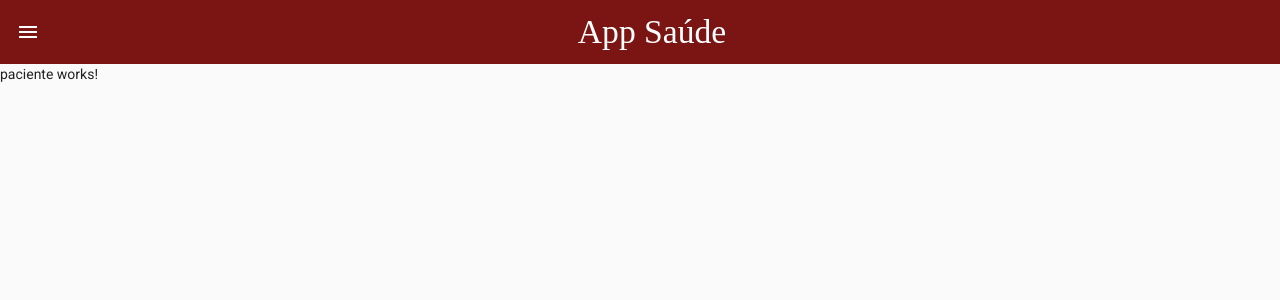
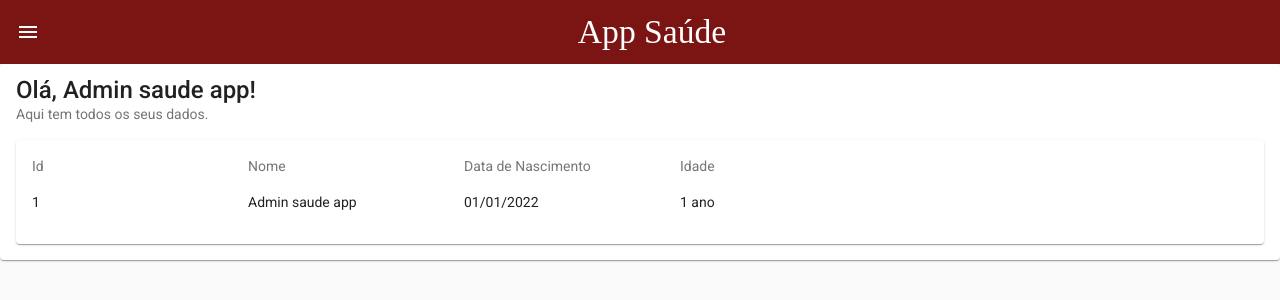
Before and after one commit to Brunostaine/saude-app, an Angular app: page /pacientes/paciente/1 in a window 1280 px wide. Shown: the top 300 px of the page. Built offline with nearby package versions, Linux system fonts and the light colour scheme; data requests are answered from the project's data file.

Commit message:
read paciente

```diff
--- a/src/app/pacientes/paciente/paciente.component.css
+++ b/src/app/pacientes/paciente/paciente.component.css
@@ -0,0 +1,17 @@
+
+.card-body {
+    display: flex;
+    flex-wrap: wrap;
+}
+
+.card-item {
+    width: 100%
+}
+
+@media (min-width: 500px) {
+
+    .card-item {
+        margin-right: 16px;
+    width: 200px;
+    }
+}
--- a/src/app/pacientes/paciente/paciente.component.html
+++ b/src/app/pacientes/paciente/paciente.component.html
@@ -1 +1,24 @@
-<p>paciente works!</p>
+<mat-card class="card">
+
+    <mat-card-title>Olá, {{ paciente.name }}!</mat-card-title>
+    <mat-card-subtitle>Aqui tem todos os seus dados.</mat-card-subtitle>
+
+<mat-card class="card-body">
+    <div class="card-item">
+        <mat-card-subtitle>Id</mat-card-subtitle>
+        <mat-card-content>{{ paciente.id }}</mat-card-content>
+    </div>
+    <div class="card-item">
+        <mat-card-subtitle>Nome</mat-card-subtitle>
+        <mat-card-content>{{ paciente.name }}</mat-card-content>
+    </div>
+    <div class="card-item">
+        <mat-card-subtitle>Data de Nascimento</mat-card-subtitle>
+        <mat-card-content>{{ paciente.dataNascimento }}</mat-card-content>
+    </div>
+    <div class="card-item">
+        <mat-card-subtitle>Idade</mat-card-subtitle>
+        <mat-card-content>{{ paciente.idade }}</mat-card-content>
+    </div>
+</mat-card>
+</mat-card>
--- a/src/app/pacientes/paciente/paciente.component.ts
+++ b/src/app/pacientes/paciente/paciente.component.ts
@@ -1,4 +1,7 @@
+import { PacientesService } from './../pacientes.service';
 import { Component, OnInit } from '@angular/core';
+import { ActivatedRoute } from '@angular/router';
+import { Pacientes } from '../pacientes';
 
 @Component({
   selector: 'app-paciente',
@@ -7,9 +10,19 @@ import { Component, OnInit } from '@angular/core';
 })
 export class PacienteComponent implements OnInit {
 
-  constructor() { }
+    paciente: Pacientes = {
+        name: '',
+        dataNascimento: '',
+        idade: ''
+    }
 
-  ngOnInit(): void {
-  }
+constructor(private PacientesService: PacientesService, private route: ActivatedRoute) { }
+
+ngOnInit(): void {
+    const id = this.route.snapshot.paramMap.get('id');
+    this.PacientesService.readId(id).subscribe(res => {
+        this.paciente = res;
+    })
+}
 
 }
--- a/src/app/pacientes/pacientes.service.ts
+++ b/src/app/pacientes/pacientes.service.ts
@@ -17,6 +17,11 @@ export class PacientesService {
     return this.http.get<Pacientes[]>(this.urlBase)
     }
 
+    readId(id: any): Observable<Pacientes> {
+        const url = `${this.urlBase}/${id}`;
+        return this.http.get<Pacientes>(url)
+    }
+
     create(paciete: Pacientes): Observable<Pacientes> {
         return this.http.post<Pacientes>(this.urlBase, paciete);
     }
```
